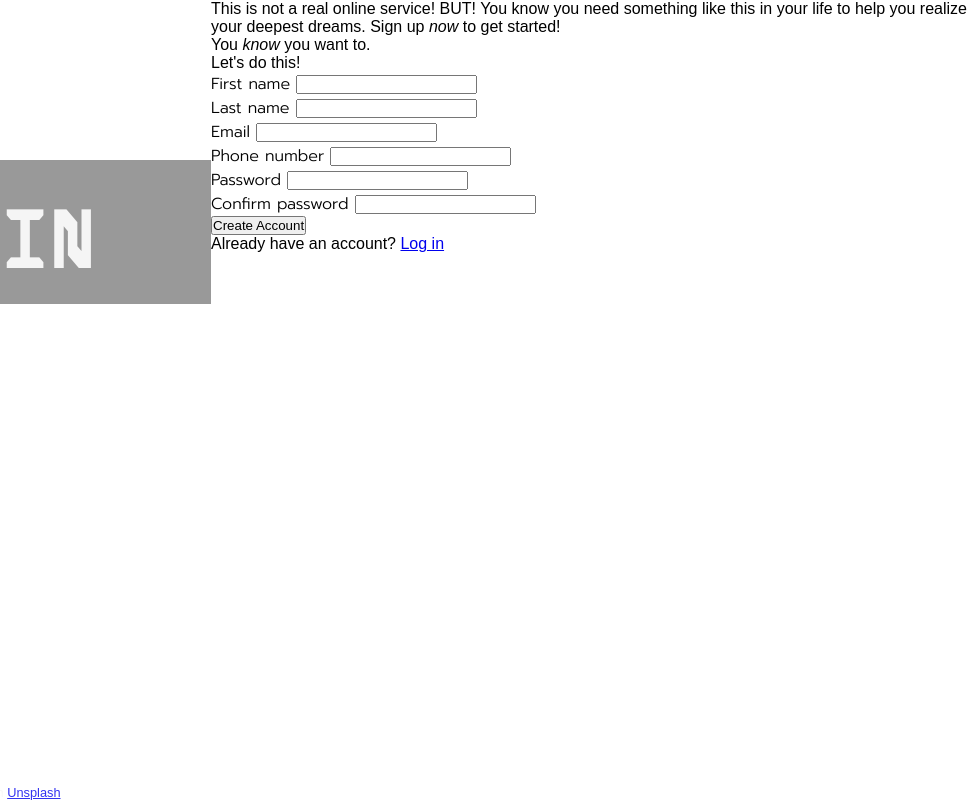
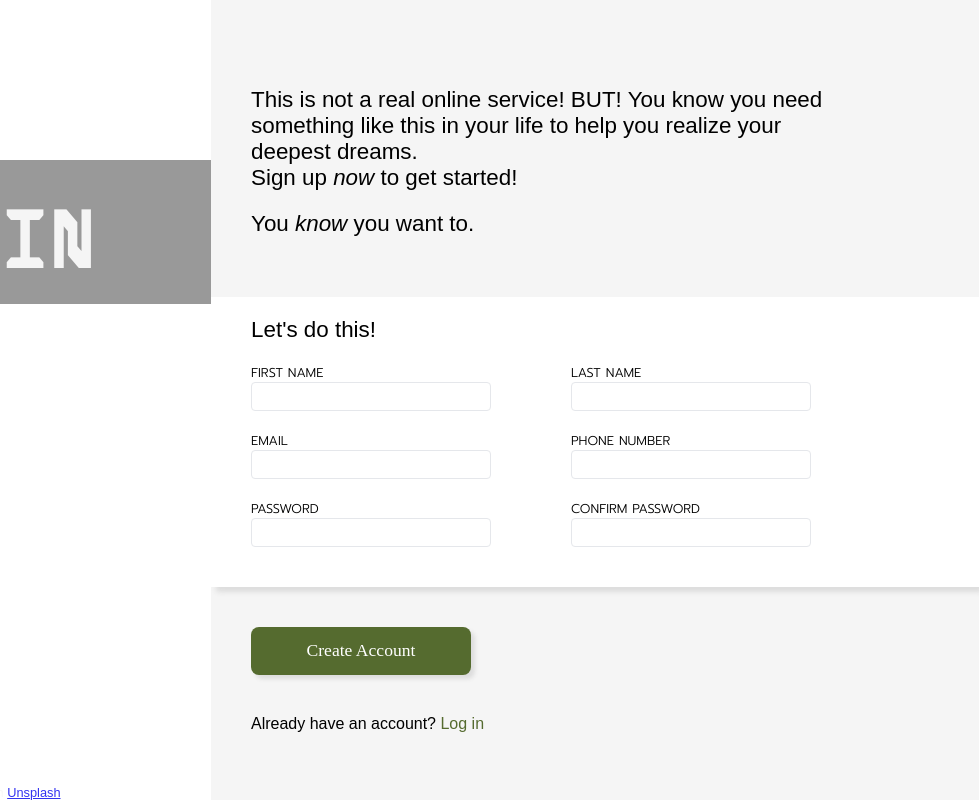
Before and after one commit to molnar-david/odin-sign-up-form, a plain HTML site: page index.html in a window 1280 px wide. Shown: the full height of the page, 301-1280 px from the left. Drawn offline with Linux system fonts and the light colour scheme; a web font is replaced by a local one.

Commit message:
Add right-container styling

```diff
--- a/index.html
+++ b/index.html
@@ -17,40 +17,41 @@
             <div id="footer">Photo by <a href="https://unsplash.com/@sebinthomas">Sebin Thomas</a> on <a href="https://unsplash.com/">Unsplash</a></div>
         </div>
         <div id="right-container">
-            <p>This is not a real online service! BUT! You know you need something like this in your life to help you realize your deepest dreams. Sign up <em>now</em> to get started!
-                <br>You <em>know</em> you want to.
-            </p>
+            <div id="top-container">
+                <p>This is not a real online service! BUT! You know you need something like this in your life to help you realize your deepest dreams. <br>Sign up <em>now</em> to get started!</p>
+                <p>You <em>know</em> you want to.</p>
+            </div>
             <div id="form-container">
                 <div>Let's do this!</div>
                 <form id="sign-up-form">
                     <div>
-                        <label for="first-name">First name</label>
-                        <input type="text" id="first-name" name="first-name">
+                        <label for="first-name">FIRST NAME</label>
+                        <input type="text" id="first-name" name="first-name" placeholder=" ">
                     </div>
                     <div>
-                        <label for="last-name">Last name</label>
-                        <input type="text" id="last-name" name="last-name">
+                        <label for="last-name">LAST NAME</label>
+                        <input type="text" id="last-name" name="last-name" placeholder=" ">
                     </div>
                     <div>
-                        <label for="email">Email</label>
-                        <input type="email" id="email" name="email">
+                        <label for="email">EMAIL</label>
+                        <input type="email" id="email" name="email" placeholder=" ">
                     </div>
                     <div>
-                        <label for="phone">Phone number</label>
-                        <input type="tel" id="phone" name="phone">
+                        <label for="phone">PHONE NUMBER</label>
+                        <input type="tel" id="phone" name="phone" placeholder=" ">
                     </div>
                     <div>
-                        <label for="password">Password</label>
-                        <input type="password" id="password" name="password">
+                        <label for="password">PASSWORD</label>
+                        <input type="password" id="password" name="password" placeholder=" ">
                     </div>
                     <div>
-                        <label for="confirm-password">Confirm password</label>
-                        <input type="password" id="confirm-password" name="confirm-password">
+                        <label for="confirm-password">CONFIRM PASSWORD</label>
+                        <input type="password" id="confirm-password" name="confirm-password" placeholder=" ">
                     </div>
                 </form>
             </div>
             <div id="bottom-container">
-                <button type="submit" form="sign-up-form">Create Account</button>
+                <button type="submit" id="create-account" form="sign-up-form">Create Account</button>
                 <div>Already have an account? <a href="/">Log in</a></div>
             </div>
         </div>
--- a/styles.css
+++ b/styles.css
@@ -21,6 +21,7 @@
 
 #site-container {
     display: flex;
+    flex-wrap: wrap;
     height: 100vh;
     font-family: OpenSauce, sans-serif;
 }
@@ -73,6 +74,81 @@ a:visited {
 
 #right-container {
     flex: 3;
+    display: flex;
+    flex-direction: column;
+    justify-content: center;
+    background-color: #f5f5f5;
+    padding: 40px 0;
+    gap: 40px;
+}
+
+#top-container,
+#form-container,
+#bottom-container {
+    display: flex;
+    flex-direction: column;
+    align-items: flex-start;
+}
+
+#top-container {
+    font-size: 1.4rem;
+    padding: 20px 20% 20px 40px;
+    gap: 20px;
+}
+
+#form-container {
+    background-color: #fff;
+    box-shadow: 5px 5px 5px #ddd;
+    padding: 20px 20% 40px 40px;
+    gap: 20px;
+}
+
+#form-container > div {
+    font-size: 1.4rem;
+}
+
+form {
+    display: flex;
+    flex-wrap: wrap;
+    gap: 20px 80px;
+}
+
+label {
+    display: block;
+    font-size: 0.8rem;
+}
+
+input {
+    padding: 8px;
+    width: 240px;
+    font-size: 1rem;
+    height: 1.8rem;
+    border: 1px solid #e5e7eb;
+    border-radius: 4px;
+}
+
+#bottom-container {
+    padding: 0 20% 0 40px;
+    gap: 40px;
+    font-size: 1rem;
+}
+
+#bottom-container a{
+    text-decoration: none;
+    color: darkolivegreen;
+}
+
+#create-account {
+    width: 220px;
+    height: 48px;
+    font-family: OpenSauce;
+    font-size: 1.1rem;
+    color: #fff;
+    background-color: darkolivegreen;
+    border: none;
+    border-radius: 8px;
+    box-shadow: 4px 4px 4px #ddd;
+    cursor: pointer;
 }
 
 form {
```
